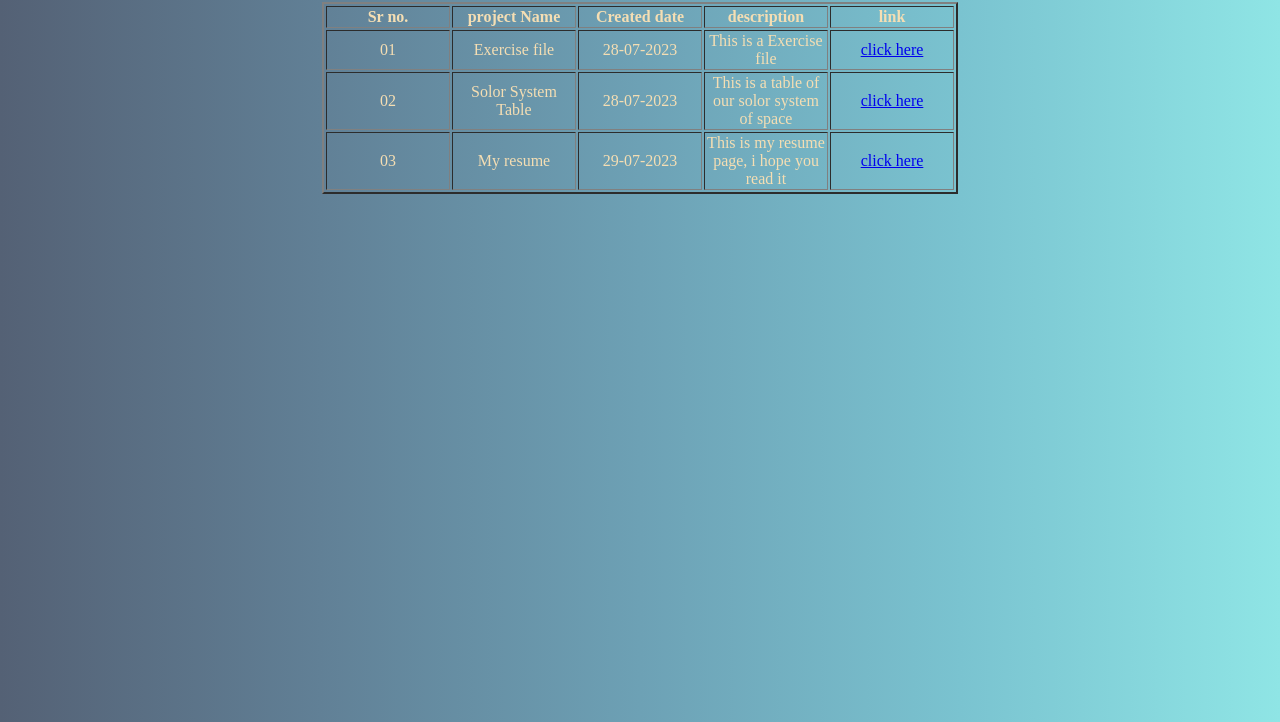
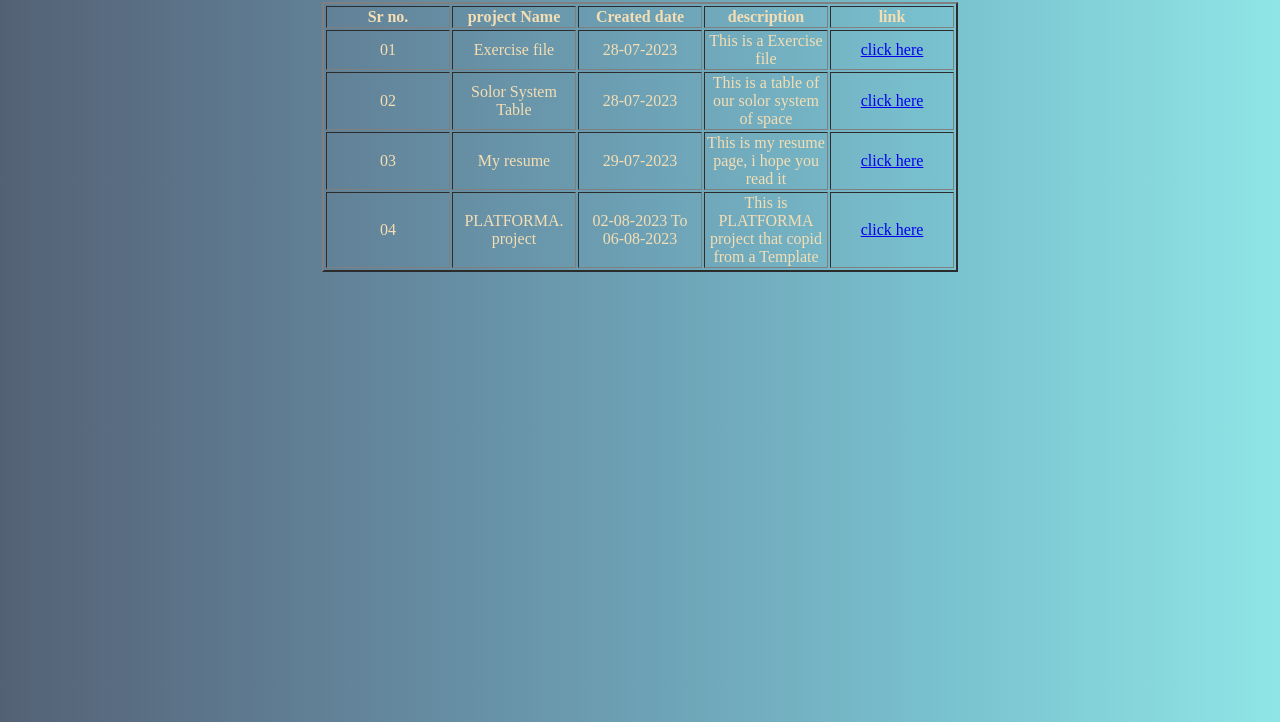
Before and after one commit to vikaspareek015/projecct, a plain HTML site: page index.html in a window 1280 px wide. Shown: the part 78-800 px from the top of the page. Drawn offline with Linux system fonts and the light colour scheme.

Commit message:
Update index.html

```diff
--- a/index.html
+++ b/index.html
@@ -44,6 +44,7 @@
             <th>link</th>
         </thead>
         <tbody>
+<!-- project row and colummn 01 -->
             <tr>
                 <td>01</td>
                 <td>Exercise file</td>
@@ -51,6 +52,7 @@
                 <td>This is a Exercise file</td>
                 <td><a href="try.html" target="_blank">click here</a></td>
             </tr>
+<!-- project row and colummn 02  -->
             <tr>
                 <td>02</td>
                 <td>Solor System Table</td>
@@ -58,6 +60,7 @@
                 <td>This is a table of our solor system of space</td>
                 <td><a href="Table.html" target="_blank">click here</a></td>
             </tr>
+<!-- project row and colummn 03  -->
             <tr>
                 <td>03</td>
                 <td>My resume</td>
@@ -65,6 +68,14 @@
                 <td>This is my resume page, i hope you read it</td>
                 <td><a href="resume.html" target="_blank">click here</a></td>
             </tr>
+<!-- project row and colummn 04  -->
+              <tr>
+                <td>04</td>
+                <td>PLATFORMA. project</td>
+                <td>02-08-2023 To 06-08-2023</td>
+                <td>This is PLATFORMA project that copid from a Template</td>
+                <td><a href="Plataforma.html" target="_blank">click here</a></td>
+              </tr>
         </tbody>
     </table>
     </div>
```
